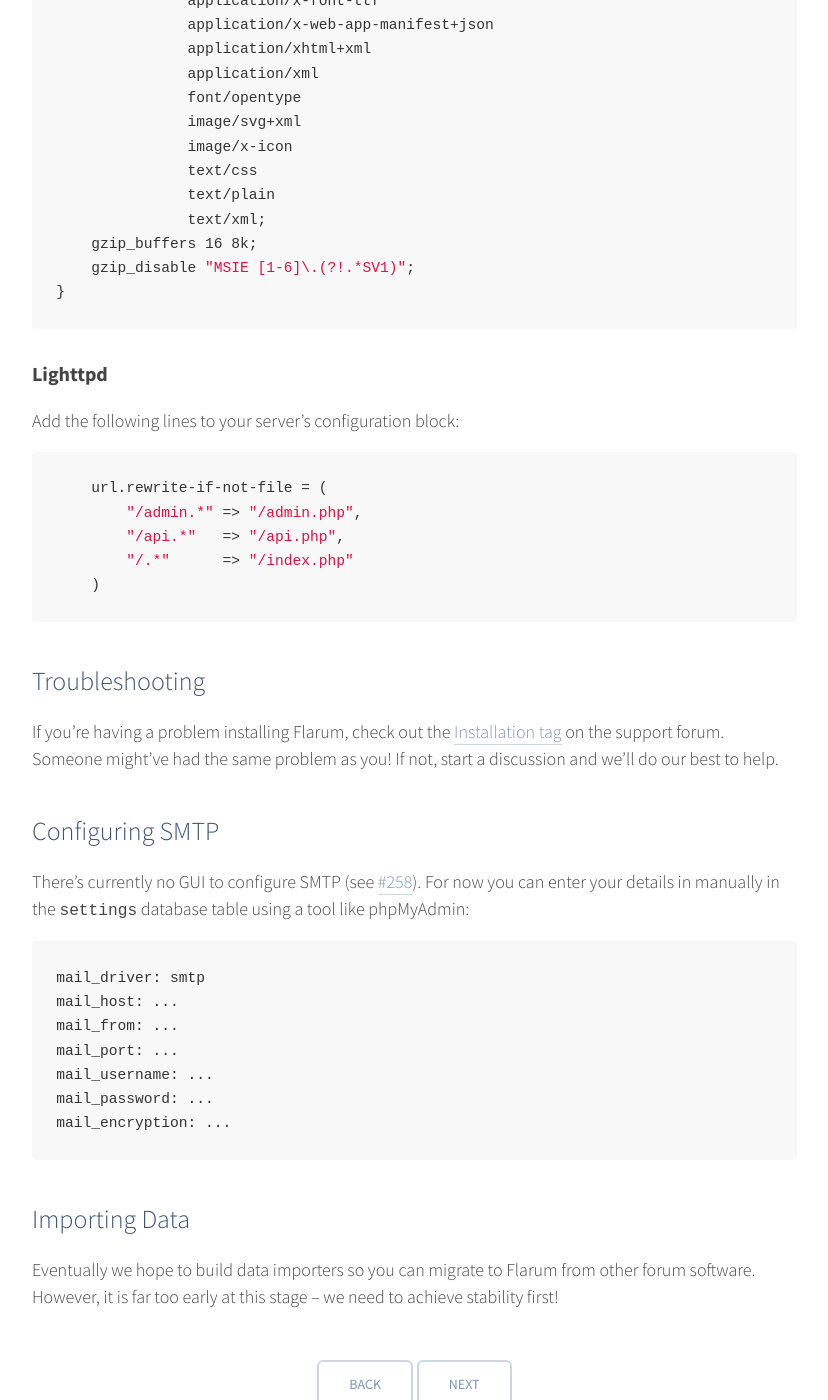
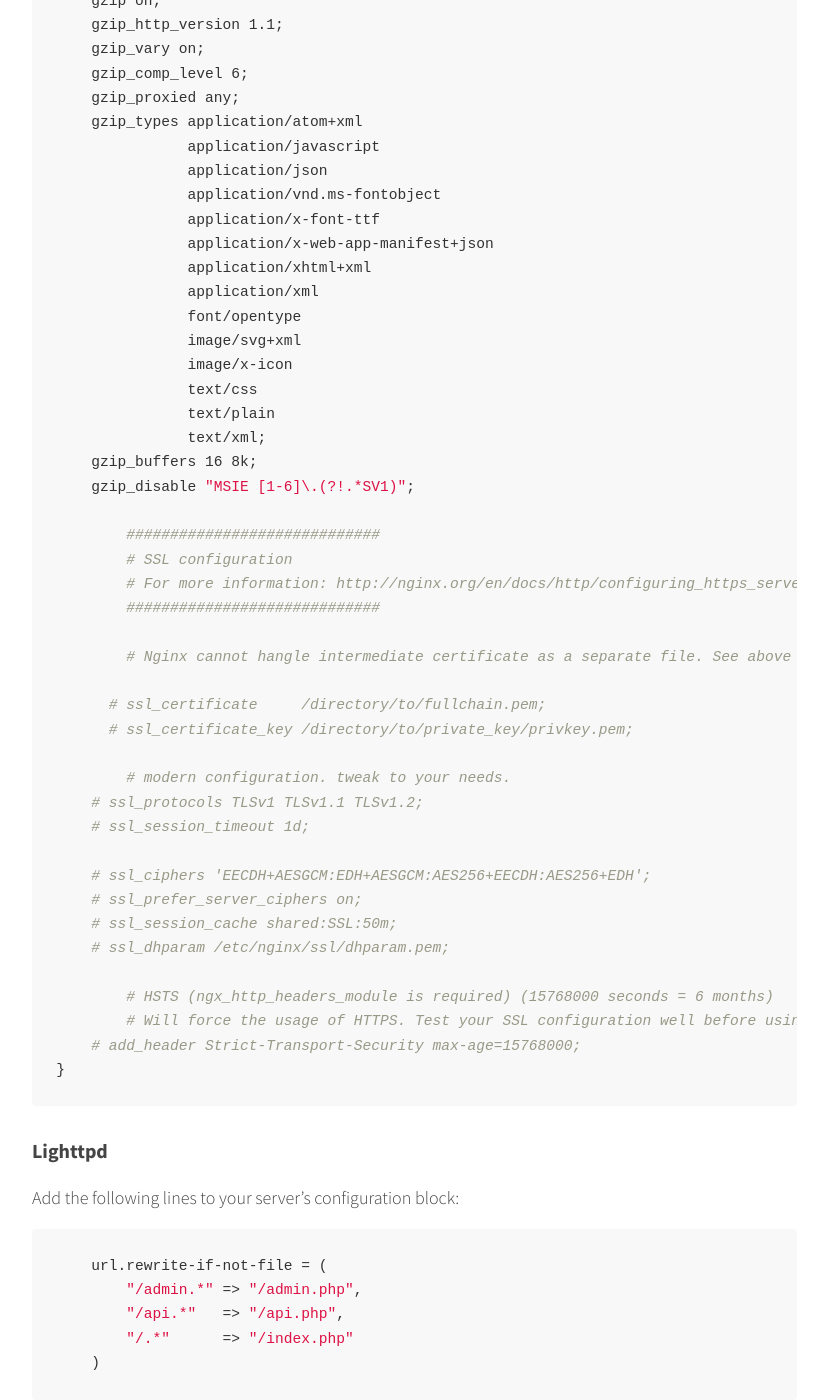
Before and after one commit to flarum/flarum.github.io, a Jekyll site: the page built from _docs/installation.md, in a window 1280 px wide and 1400 px high, scrolled down 3149 px. Shown: the whole window, without its empty margins (363-1191 px from the left). Built offline with Jekyll 4.4.1, drawn with Linux system fonts in a browser that asks for light colours; nearby versions of some CDN libraries; comment, search, counter and statistics services are not loaded; some of the changed text lies outside the part shown.

Commit message:
commentary
More commentary

````diff
--- a/_docs/installation.md
+++ b/_docs/installation.md
@@ -64,11 +64,20 @@
 
 ```
 server {
-    listen port;
+        # listen defines the port used. 80 is used for http
+        # 443 and ssl are used for listening to https connections
+        # and require certificate configuration to work properly
+        # If using ssl uncomment the following line
 
+        # listen 443 ssl;
+    listen 80;
+
+        # Change root location to where flarum is installed.
     root /flarum/location;
     index index.php;
 
+        # This should look something like (for example)
+        # server_name discuss.flarum.org
     server_name domain.tld;
 
     location / { try_files $uri $uri/ /index.php?$query_string; }
@@ -119,6 +128,29 @@
                text/xml;
     gzip_buffers 16 8k;
     gzip_disable "MSIE [1-6]\.(?!.*SV1)";
+
+        #############################
+        # SSL configuration
+        # For more information: http://nginx.org/en/docs/http/configuring_https_servers.html
+        #############################
+
+        # Nginx cannot hangle intermediate certificate as a separate file. See above url for more information.
+
+      # ssl_certificate     /directory/to/fullchain.pem;
+      # ssl_certificate_key /directory/to/private_key/privkey.pem;
+
+        # modern configuration. tweak to your needs.
+    # ssl_protocols TLSv1 TLSv1.1 TLSv1.2;
+    # ssl_session_timeout 1d;
+
+    # ssl_ciphers 'EECDH+AESGCM:EDH+AESGCM:AES256+EECDH:AES256+EDH';
+    # ssl_prefer_server_ciphers on;
+    # ssl_session_cache shared:SSL:50m;
+    # ssl_dhparam /etc/nginx/ssl/dhparam.pem;
+
+        # HSTS (ngx_http_headers_module is required) (15768000 seconds = 6 months)
+        # Will force the usage of HTTPS. Test your SSL configuration well before using this!
+    # add_header Strict-Transport-Security max-age=15768000;
 }
 ```
 
````
